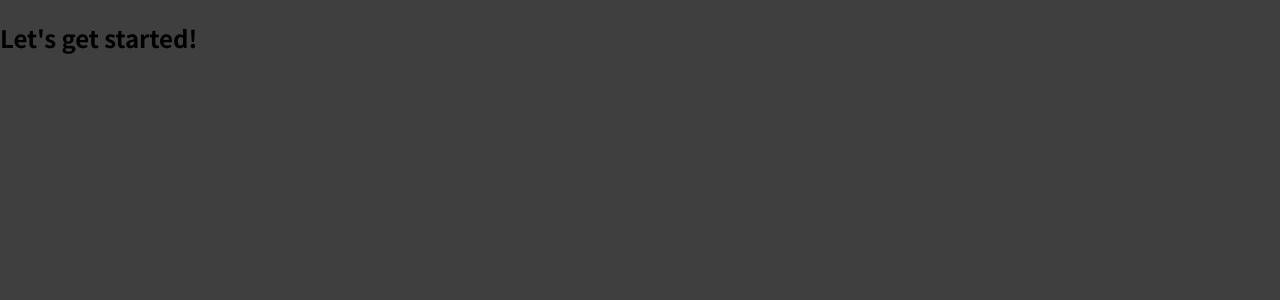
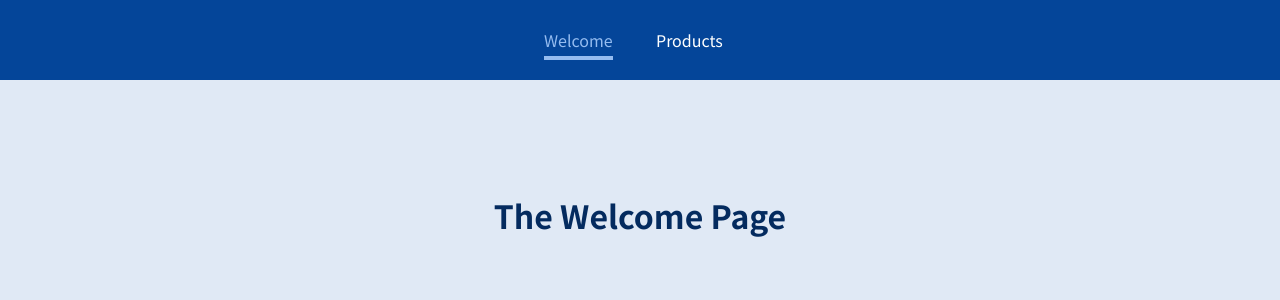
Before and after one commit to cr7yash/React-Routing, a JavaScript app: page /welcome in a window 1280 px wide. Shown: the top 300 px of the page. Built offline with nearby package versions, Linux system fonts and the light colour scheme.

Commit message:
Working with Links Set up routes, BrowserRouter
Add Navlinks and Links

```diff
--- a/src/App.js
+++ b/src/App.js
@@ -1,7 +1,21 @@
+import { Route } from "react-router-dom";
+
+import Welcome from "./Pages/Welcome";
+import Products from "./Pages/Products";
+import MainHeader from "./Components/Mainheader";
+
 function App() {
   return (
     <div>
-      <h2>Let's get started!</h2>
+      <MainHeader />
+      <main>
+        <Route path="/welcome">
+          <Welcome />
+        </Route>
+        <Route path="/products">
+          <Products />
+        </Route>
+      </main>
     </div>
   );
 }
--- /dev/null
+++ b/src/Components/Mainheader.js
@@ -0,0 +1,26 @@
+import { NavLink } from "react-router-dom";
+
+import classes from "./Mainheader.module.css";
+
+const Mainheader = () => {
+  return (
+    <header className={classes.header}>
+      <nav>
+        <ul>
+          <li>
+            <NavLink activeClassName={classes.active} to="/welcome">
+              Welcome
+            </NavLink>
+          </li>
+          <li>
+            <NavLink activeClassName={classes.active} to="/products">
+              Products
+            </NavLink>
+          </li>
+        </ul>
+      </nav>
+    </header>
+  );
+};
+
+export default Mainheader;
--- /dev/null
+++ b/src/Components/Mainheader.module.css
@@ -0,0 +1,38 @@
+.header {
+  width: 100%;
+  height: 5rem;
+  background-color: #044599;
+  padding: 0 10%;
+}
+
+.header nav {
+  height: 100%;
+}
+
+.header ul {
+  height: 100%;
+  list-style: none;
+  display: flex;
+  padding: 0;
+  margin: 0;
+  align-items: center;
+  justify-content: center;
+}
+
+.header li {
+  margin: 0 1rem;
+  width: 5rem;
+}
+
+.header a {
+  color: white;
+  text-decoration: none;
+}
+
+.header a:hover,
+.header a:active,
+.header a.active {
+  color: #95bcf0;
+  padding-bottom: 0.25rem;
+  border-bottom: 4px solid #95bcf0;
+}
--- /dev/null
+++ b/src/Pages/Products.js
@@ -0,0 +1,5 @@
+const Products = () => {
+  return <h1>The Products Page</h1>;
+};
+
+export default Products;
--- /dev/null
+++ b/src/Pages/Welcome.js
@@ -0,0 +1,5 @@
+const Welcome = () => {
+  return <h1>The Welcome Page</h1>;
+};
+
+export default Welcome;
--- a/src/index.css
+++ b/src/index.css
@@ -1,14 +1,26 @@
-@import url('https://fonts.googleapis.com/css2?family=Noto+Sans+JP:wght@400;700&display=swap');
+@import url("https://fonts.googleapis.com/css2?family=Noto+Sans+JP:wght@400;700&display=swap");
 
 * {
   box-sizing: border-box;
 }
 
 html {
-  font-family: 'Noto Sans JP', sans-serif;
+  font-family: "Noto Sans JP", sans-serif;
 }
 
 body {
   margin: 0;
-  background-color: #3f3f3f;
+  background-color: #e0e9f5;
 }
+
+main {
+  margin-top: 7rem;
+  text-align: center;
+}
+
+h1,
+h2,
+h3,
+p {
+  color: #042b5f;
+}
--- a/src/index.js
+++ b/src/index.js
@@ -1,6 +1,12 @@
-import ReactDOM from 'react-dom';
+import ReactDOM from "react-dom";
+import { BrowserRouter } from "react-router-dom";
 
-import './index.css';
-import App from './App';
+import "./index.css";
+import App from "./App";
 
-ReactDOM.render(<App />, document.getElementById('root'));
+ReactDOM.render(
+  <BrowserRouter>
+    <App />
+  </BrowserRouter>,
+  document.getElementById("root")
+);
```
